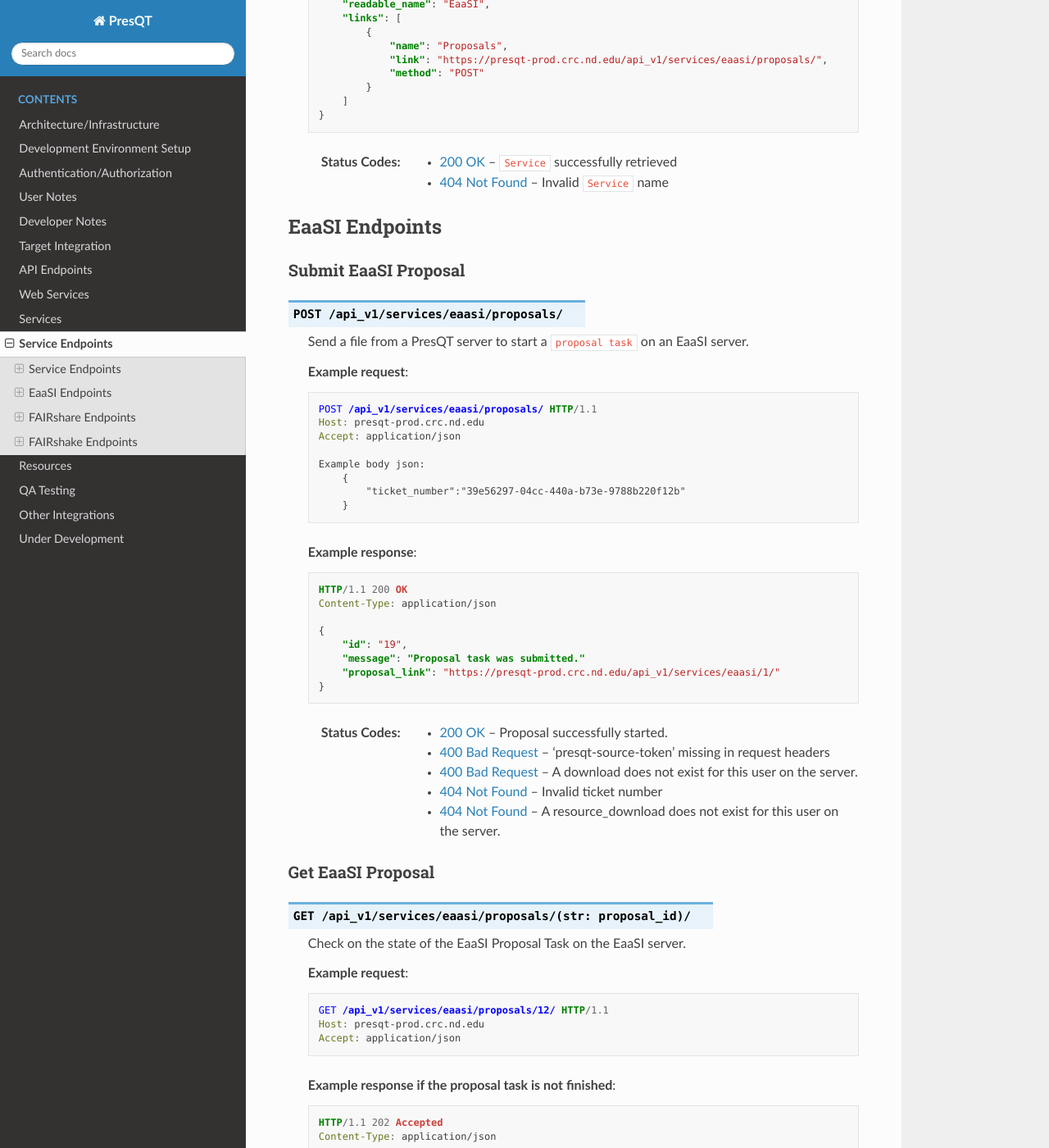
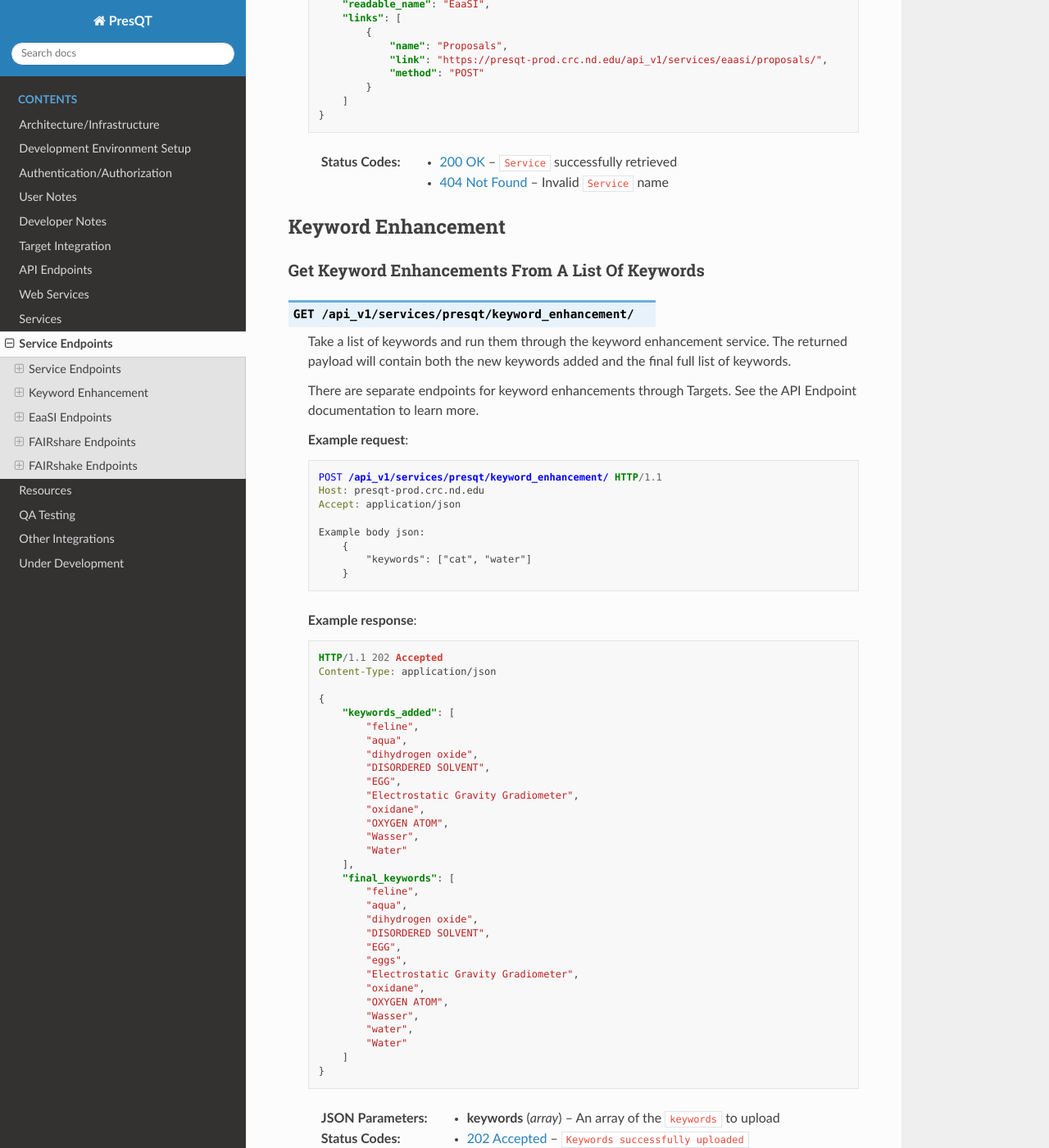
Before and after one commit to Lucy-Family-Institute/presqt, a Sphinx documentation site: the page built from docs/service_endpoints.rst, in a window 1280 px wide and 1400 px high, scrolled down 1280 px. Shown: the whole window at 82% size. Built offline with Sphinx 7.4.7 and the Read the Docs theme 2.0.0, drawn with Linux system fonts in a browser that asks for light colours.

Commit message:
Added Keyword Enhancement endpoint and updated docs

```diff
--- a/docs/service_endpoints.rst
+++ b/docs/service_endpoints.rst
@@ -78,6 +78,72 @@ Service Details
 
     :statuscode 200: ``Service`` successfully retrieved
     :statuscode 404: Invalid ``Service`` name
+
+Keyword Enhancement
+-------------------
+Get Keyword Enhancements From A List Of Keywords
+++++++++++++++++++++++++++++++++++++++++++++++++
+
+.. http:get:: /api_v1/services/presqt/keyword_enhancement/
+
+    Take a list of keywords and run them through the keyword enhancement service.
+    The returned payload will contain both the new keywords added and the final full list of
+    keywords.
+
+    There are separate endpoints for keyword enhancements through Targets.
+    See the API Endpoint documentation to learn more.
+
+    **Example request**:
+
+    .. sourcecode:: http
+
+        POST /api_v1/services/presqt/keyword_enhancement/ HTTP/1.1
+        Host: presqt-prod.crc.nd.edu
+        Accept: application/json
+
+        Example body json:
+            {
+                "keywords": ["cat", "water"]
+            }
+
+    **Example response**:
+
+    ..  sourcecode:: http
+
+        HTTP/1.1 202 Accepted
+        Content-Type: application/json
+
+        {
+            "keywords_added": [
+                "feline",
+                "aqua",
+                "dihydrogen oxide",
+                "DISORDERED SOLVENT",
+                "EGG",
+                "Electrostatic Gravity Gradiometer",
+                "oxidane",
+                "OXYGEN ATOM",
+                "Wasser",
+                "Water"
+            ],
+            "final_keywords": [
+                "feline",
+                "aqua",
+                "dihydrogen oxide",
+                "DISORDERED SOLVENT",
+                "EGG",
+                "eggs",
+                "Electrostatic Gravity Gradiometer",
+                "oxidane",
+                "OXYGEN ATOM",
+                "Wasser",
+                "water",
+                "Water"
+            ]
+        }
+
+    :jsonparam array keywords: An array of the ``keywords`` to upload
+    :statuscode 202: ``Keywords successfully uploaded``
 
 EaaSI Endpoints
 ---------------
```
Also changed, not shown: docs/other_integrations.rst (+34 -2 lines), docs/under_development.rst (+0 -58 lines), 4 other files.
